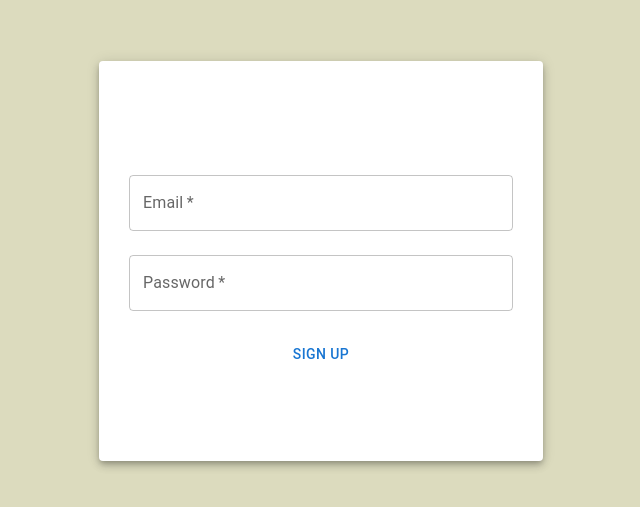
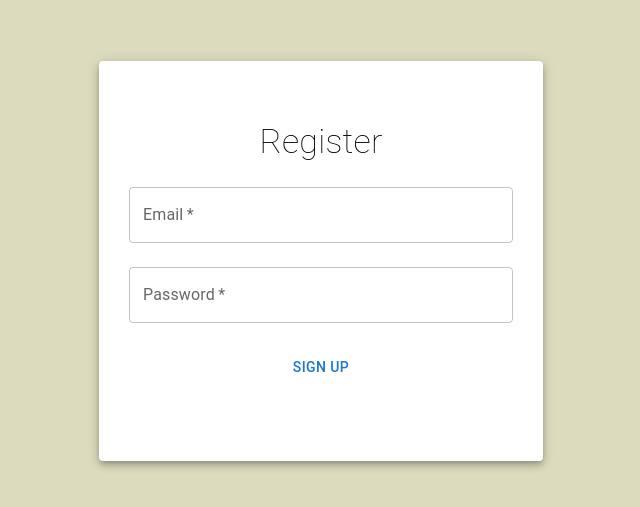
Before and after one commit to CarlosMtz1281/GreenWaterTech-Client, a Next.js app in the folder green-water/: page /signup in a window 1280 px wide. Shown: the part 139-646 px from the top of the page, without its empty margins (319-959 px from the left). Built offline with nearby package versions, Linux system fonts and the light colour scheme; no server answers.

Commit message:
signup fix

```diff
--- a/green-water/src/app/page.tsx
+++ b/green-water/src/app/page.tsx
@@ -78,7 +78,7 @@ function startLogin(){
             </div>
             <h1 className="landing-tittle">Welcome To <br/> Green Water Tech</h1>
             <div className="landing-btnWrp">
-              <button href="/signup" className="landing-btn" style={{fontSize:"1.5vw"}}>Get Started</button>
+              <a href="/signup" className="landing-btn" style={{fontSize:"1.5vw"}}>Get Started</a>
               <button onClick={() =>startLogin()}  className="landing-btn">I already have an account</button>
             </div>
           </div>
@@ -127,11 +127,6 @@ function startLogin(){
             </div>
             </ThemeProvider>
 
-
-
-
-
-
           </div>
         )}
 
@@ -142,49 +137,3 @@ function startLogin(){
     </div>
   );
 }
-
-/*
-<div className="landing-btnWrp">
-            <a href="/signup" className="landing-btn" style={{fontSize:"1.5vw"}}>Get Started</a>
-            <a href="/loginpage" className="landing-btn">I already have an account</a>
-            </div>
-
-            <div className="landing-btnWrp">
-              <a href="/loginpage" className="landing-btn" style={{fontSize:"1.5vw"}}>Login</a>
-              <a onClick={() => setLogin(false)} className="landing-btn">Go Back</a>
-            </div>
-*/
-
-
-/*
-
-<main className = "main-container">
-      <div
-        className="home introduction"
-      >
-        <Stack spacing={4}>
-          <Typography style={{ fontSize: "5vw", fontWeight: "lighter", color: "white" }} noWrap>
-            Hello, welcome to Green Water Tech
-          </Typography>
-
-          <Stack spacing={2}>
-          <Link href="/signup" className = "logpagelink">
-            <Fab variant="extended" className="signupbtn">
-              <Typography style={{ fontWeight: 500 }} noWrap>
-                Get Started
-              </Typography>
-            </Fab>
-          </Link>
-
-          <Link href="/loginpage" className = "logpagelink">
-            <Typography style={{ fontWeight: 500, color: "white" }} noWrap>
-              I already have an account
-            </Typography>
-          </Link>
-          </Stack>
-        </Stack>
-      </div>
-    </main>
-
-
-*/
--- a/green-water/src/app/signup/page.tsx
+++ b/green-water/src/app/signup/page.tsx
@@ -104,7 +104,7 @@ function SignupPage (){
         <form className = "formcontainer" onSubmit={handleSubmit}>
 
             <Stack spacing={3}>
-            <Typography style = {{fontWeight: "lighter", fontSize: "3vh"}} variant="h4">Register</Typography>
+            <Typography style = {{color:"black", fontWeight: "lighter"}} variant="h4">Register</Typography>
             <TextField
                 required
                 id="email"
```
